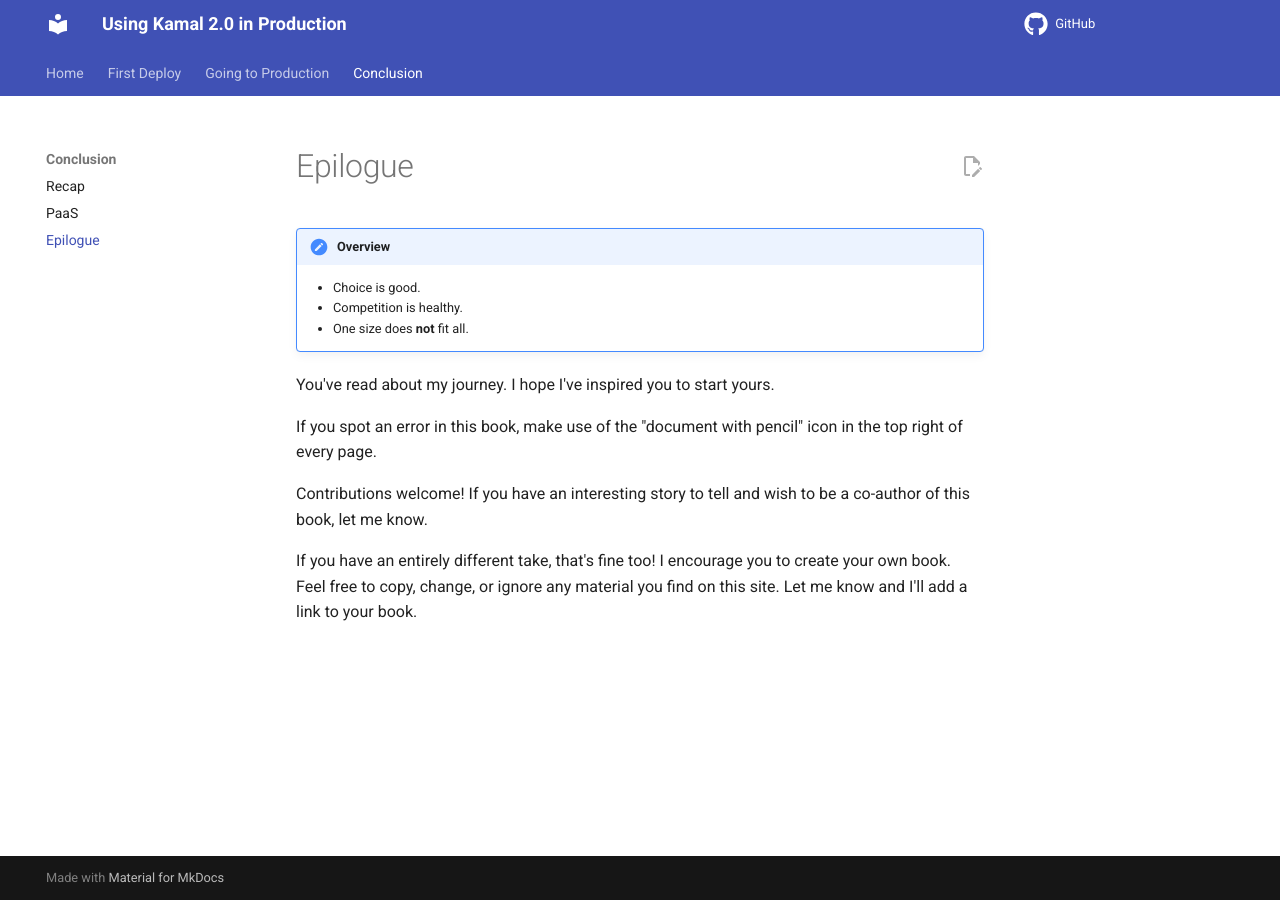
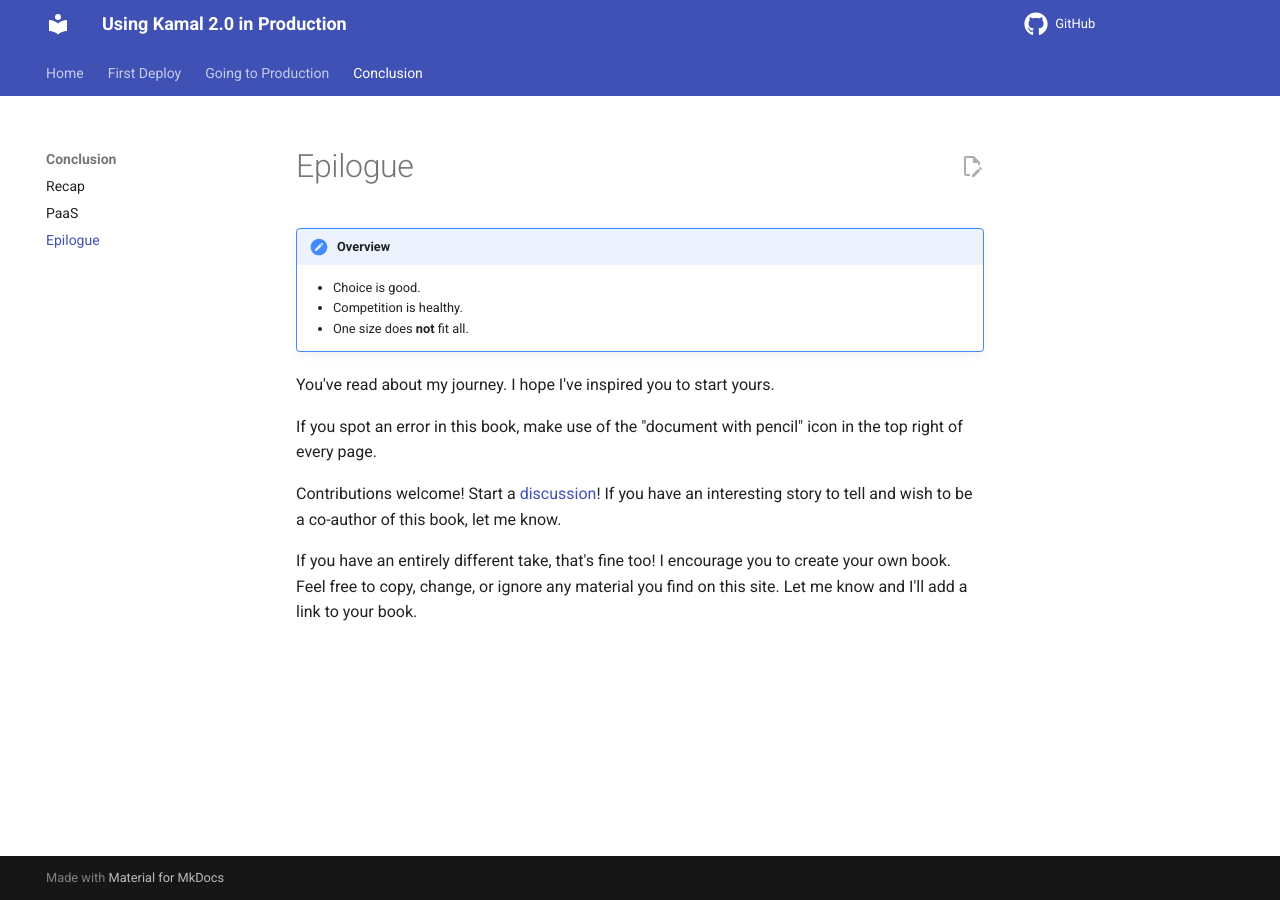
Before and after one commit to rubys/kamal-in-production, an MkDocs documentation site: the page built from docs/Epilogue.md, in a window 1280 px wide. Built offline with MkDocs 1.6.1 and Material for MkDocs 9.7.7, drawn with Linux system fonts in a browser that asks for light colours; comment, search, counter and statistics services are not loaded.

Commit message:
mention discussions

```diff
--- a/docs/Epilogue.md
+++ b/docs/Epilogue.md
@@ -9,6 +9,6 @@
 
 If you spot an error in this book, make use of the "document with pencil" icon in the top right of every page.
 
-Contributions welcome! If you have an interesting story to tell and wish to be a co-author of this book, let me know.
+Contributions welcome! Start a [discussion](https://github.com/rubys/kamal-in-production/discussions)! If you have an interesting story to tell and wish to be a co-author of this book, let me know.
 
 If you have an entirely different take, that's fine too! I encourage you to create your own book. Feel free to copy, change, or ignore any material you find on this site. Let me know and I'll add a link to your book.
```
